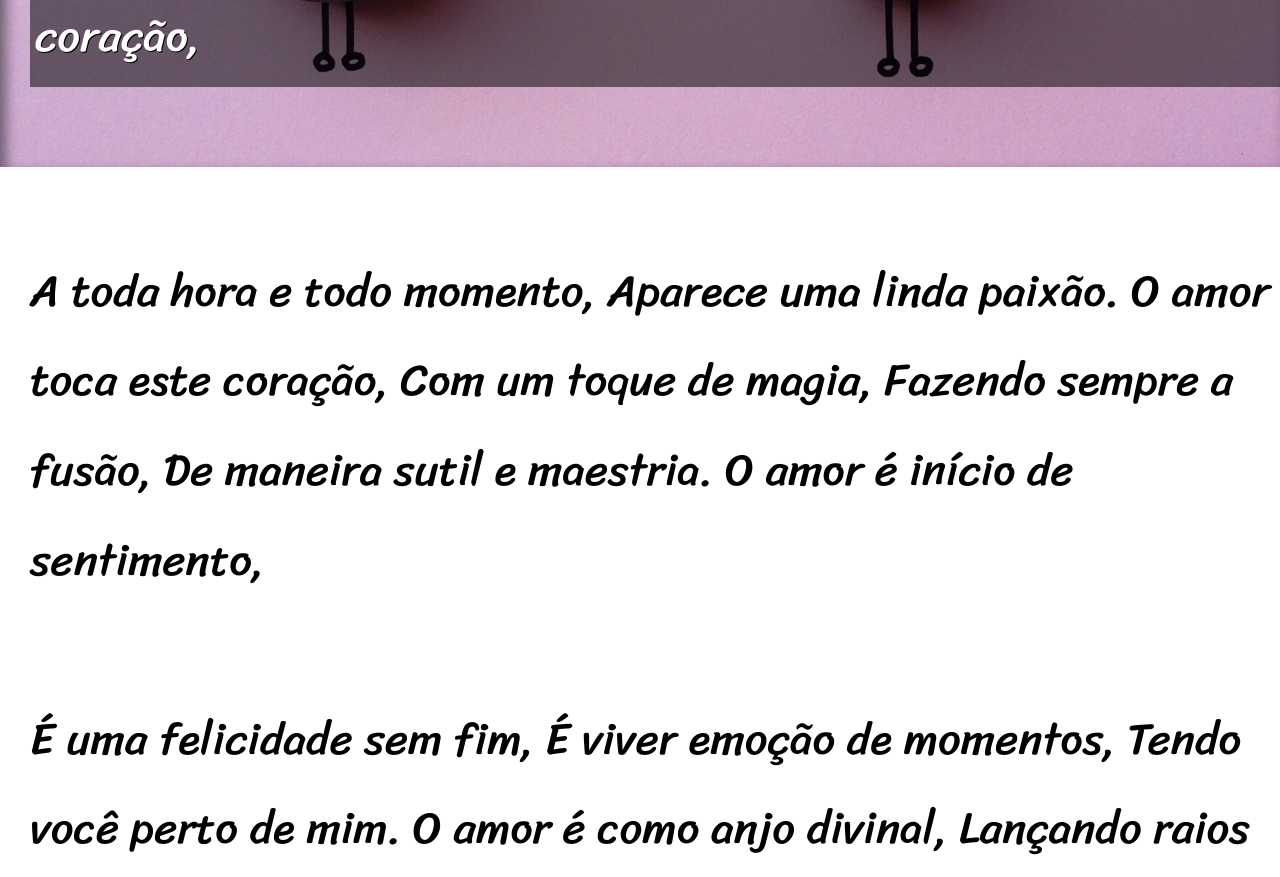
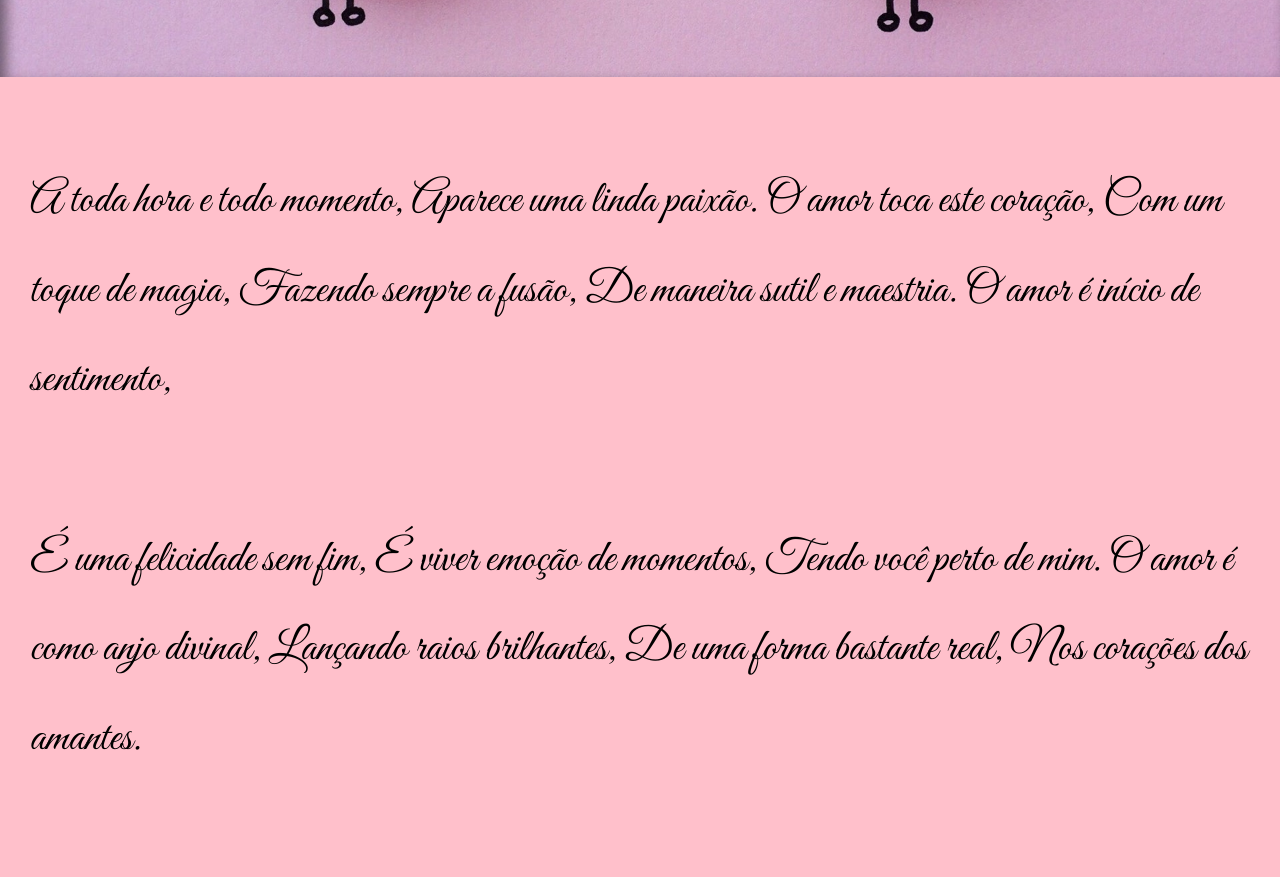
Before and after one commit to felipevainer/projeto-girlfriend, a plain HTML site: page index.html in a window 1280 px wide. Shown: the part 1140-2017 px from the top of the page. Drawn offline with Linux system fonts and the light colour scheme.

Commit message:
Finalizado

```diff
--- a/estilo.css
+++ b/estilo.css
@@ -2,12 +2,12 @@
 
 @import url('https://fonts.googleapis.com/css2?family=Passion+One:wght@400;700;900&display=swap');
 
-@import url('https://fonts.googleapis.com/css2?family=Sriracha&display=swap');
+@import url('https://fonts.googleapis.com/css2?family=Great+Vibes&display=swap');
 
 :root {
     --fonte1: Verdana, Geneva, Tahoma, sans-serif;
     --fonte2: 'Passion One', cursive;
-    --fonte3: 'Sriracha', cursive;
+    --fonte3: 'Great Vibes', cursive;
 }
 
 * {
@@ -17,7 +17,7 @@
 
 html, body {
     min-height: 100vh;
-    background-color: darkgrey;
+    background-color: pink;
     font-family: var(--fonte1);
 }
 
@@ -62,7 +62,7 @@ section > p {
 }
 
 section.normal {
-    background-color: white;
+    background-color: pink;
     color: black;
 }
 
```
